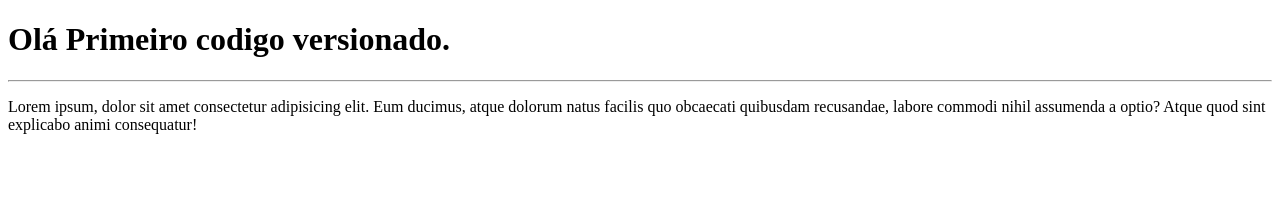
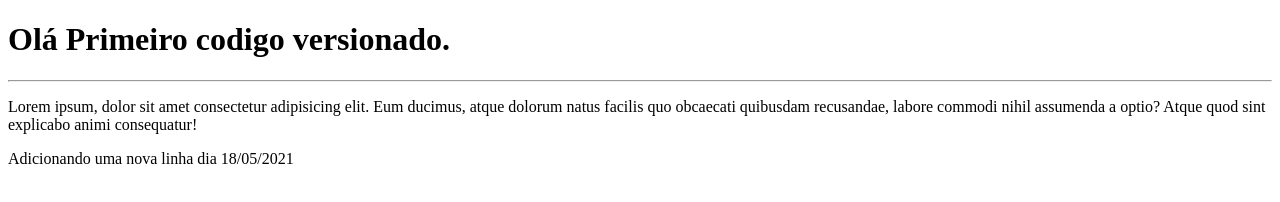
Before and after one commit to adrianosp/olamundo, a plain HTML site: page siteexemplo/index.html in a window 1280 px wide. Drawn offline with Linux system fonts and the light colour scheme.

Commit message:
comit dia 18052021
Esse comit é para testes

```diff
--- a/siteexemplo/index.html
+++ b/siteexemplo/index.html
@@ -10,5 +10,6 @@
     <h1>Olá Primeiro codigo versionado.</h1>
     <hr>
     <p>Lorem ipsum, dolor sit amet consectetur adipisicing elit. Eum ducimus, atque dolorum natus facilis quo obcaecati quibusdam recusandae, labore commodi nihil assumenda a optio? Atque quod sint explicabo animi consequatur!</p>
+    <p>Adicionando uma nova linha dia 18/05/2021</p>
 </body>
 </html>
```
